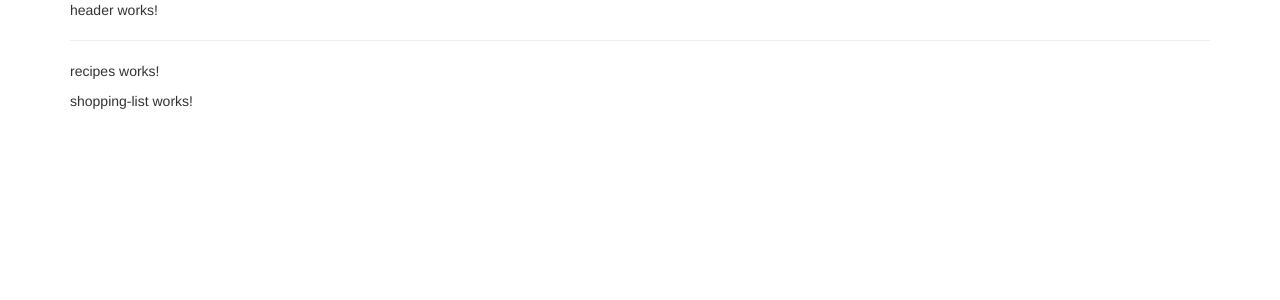
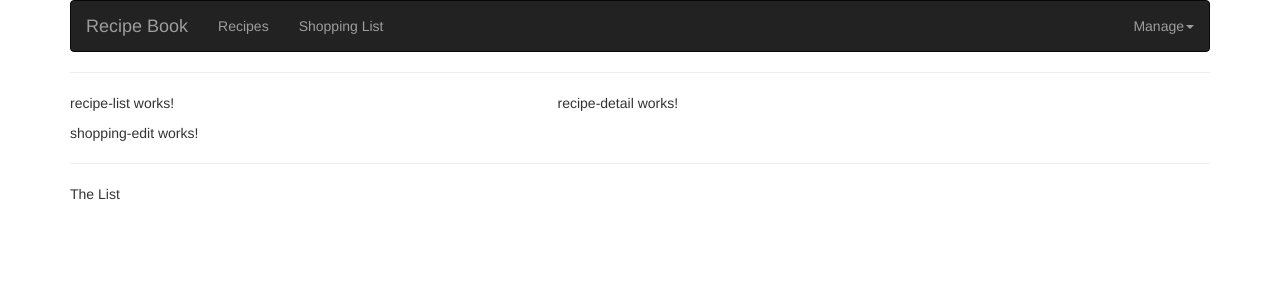
Before and after one commit to vishalnanania/NG2, an Angular app in the folder angular-food-app/: page / in a window 1280 px wide. Shown: the top 300 px of the page. Built offline with nearby package versions, Linux system fonts and the light colour scheme.

Commit message:
added header with help of bootstrap.

```diff
--- a/angular-food-app/src/app/header/header.component.html
+++ b/angular-food-app/src/app/header/header.component.html
@@ -1,3 +1,14 @@
-<p>
-  header works!
-</p>
+<nav class="navbar navbar-inverse">
+  <div class="container-fluid">
+    <div class="navbar-header">
+      <a class="navbar-brand" href="#">Recipe Book</a>
+    </div>
+    <ul class="nav navbar-nav">
+      <li><a href="#">Recipes</a></li>
+      <li><a href="#">Shopping List</a></li>
+    </ul>
+    <ul class="nav navbar-nav navbar-right">
+      <li><a href="#">Manage<span class="caret"></span></a></li>
+    </ul>
+  </div>
+</nav>
--- a/angular-food-app/src/app/recipes/recipes.component.html
+++ b/angular-food-app/src/app/recipes/recipes.component.html
@@ -1,3 +1,8 @@
-<p>
-  recipes works!
-</p>
+<div class="row">
+  <div class="col-sm-5">
+    <app-recipe-list></app-recipe-list>
+  </div>
+  <div class="col-sm-7">
+    <app-recipe-detail></app-recipe-detail>
+  </div>
+</div>
--- a/angular-food-app/src/app/shopping-list/shopping-list.component.html
+++ b/angular-food-app/src/app/shopping-list/shopping-list.component.html
@@ -1,3 +1,7 @@
-<p>
-  shopping-list works!
-</p>
+<div class="row">
+  <div class="col-sm-12">
+    <app-shopping-edit></app-shopping-edit>
+    <hr />
+    <p>The List</p>
+  </div>
+</div>
```
